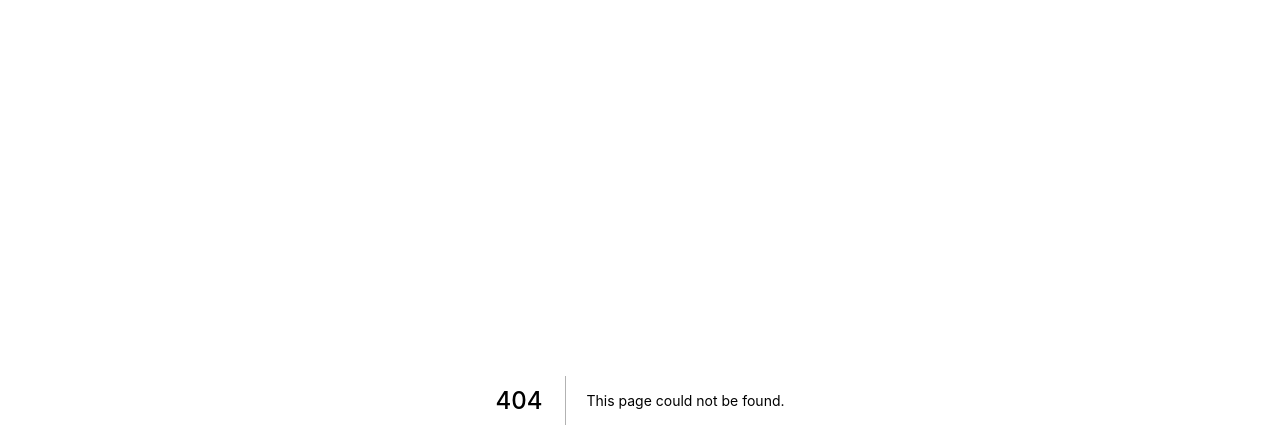
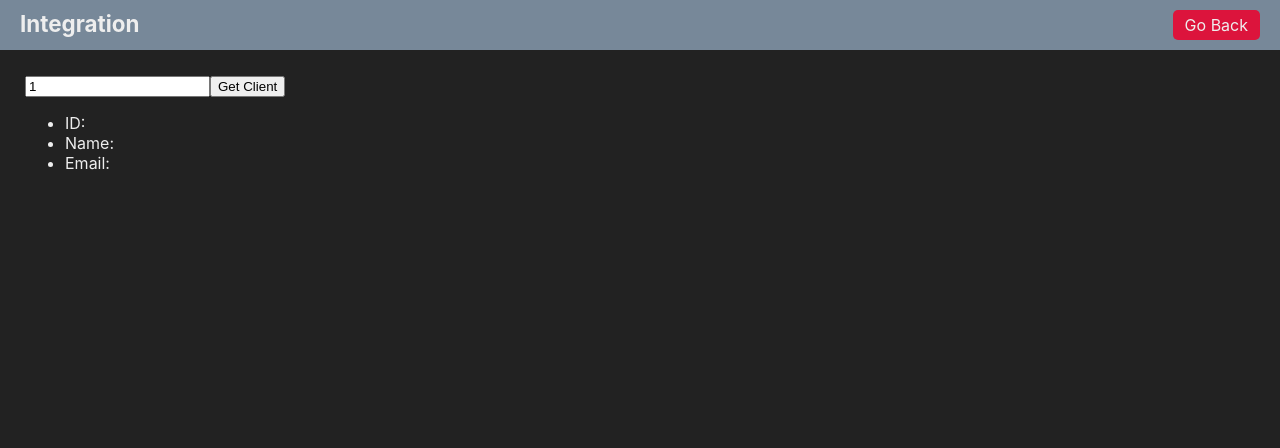
Before and after one commit to victorduarte317/nextjs, a Next.js app: page /integration in a window 1280 px wide. Before the commit this address had no page. Shown: the top 448 px of the page. Built offline with nearby package versions, Linux system fonts and the light colour scheme.

Commit message:
API Integration

```diff
--- a/src/pages/index.jsx
+++ b/src/pages/index.jsx
@@ -16,6 +16,7 @@ export default function Home() {
             <Nav text="Navigation #01" destination="/navigation" color="green"/>
             <Nav text="Navigation #02 - Dynamic" destination="/user/sp-2/321" color="goldenrod"/>
             <Nav text="Stated component" destination="/stated" color="palevioletred"/>
+            <Nav text="API Integration #01" destination="/integration" color="black"/>
 
         </div>
     )
--- /dev/null
+++ b/src/pages/integration.jsx
@@ -0,0 +1,33 @@
+import Layout from '../components/Layout';
+import { useState } from 'react';
+
+export default function Integration() {
+
+    const [clientId, setClientId] = useState(1)
+    const [client, setClient] = useState({})
+
+    async function getClient() {
+
+        const resp = await fetch(`http://localhost:3000/api/clients/${clientId}`)
+        const data = await resp.json()
+        setClient(data)
+        .then(resp => resp.json())
+            .then(data => setClient(data))
+    }
+
+    return (
+        <Layout title='Integration'>
+                <div>
+                    <input type="number"value={clientId}
+                        onChange = {e => setClientId(e.target.value)} />
+                    <button onClick={getClient}>Get Client</button>
+                </div>
+
+                <ul>
+                    <li>ID: {client.id}</li>
+                    <li>Name: {client.name}</li>
+                    <li>Email: {client.email}</li>
+                </ul>
+        </Layout>
+    )
+}
```
